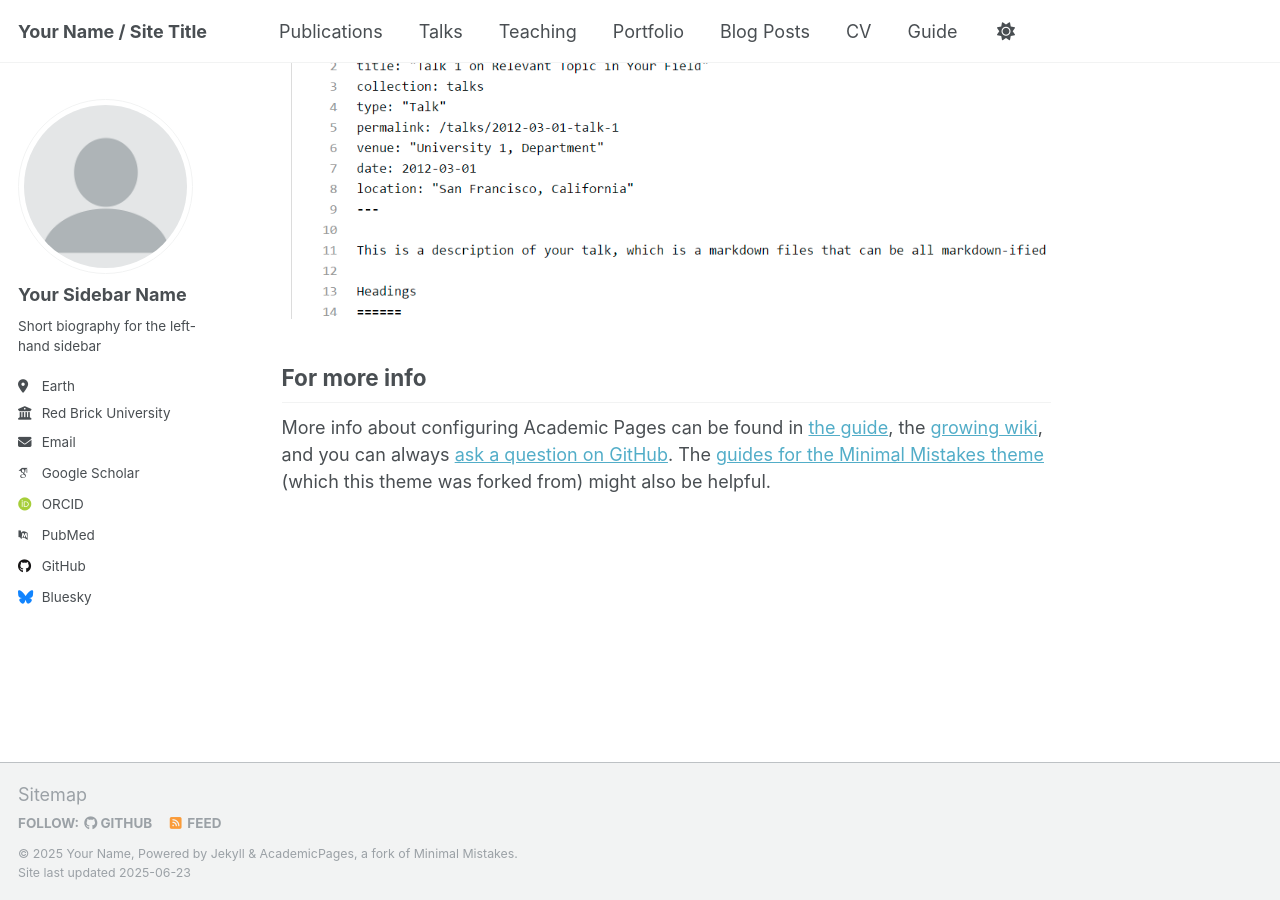
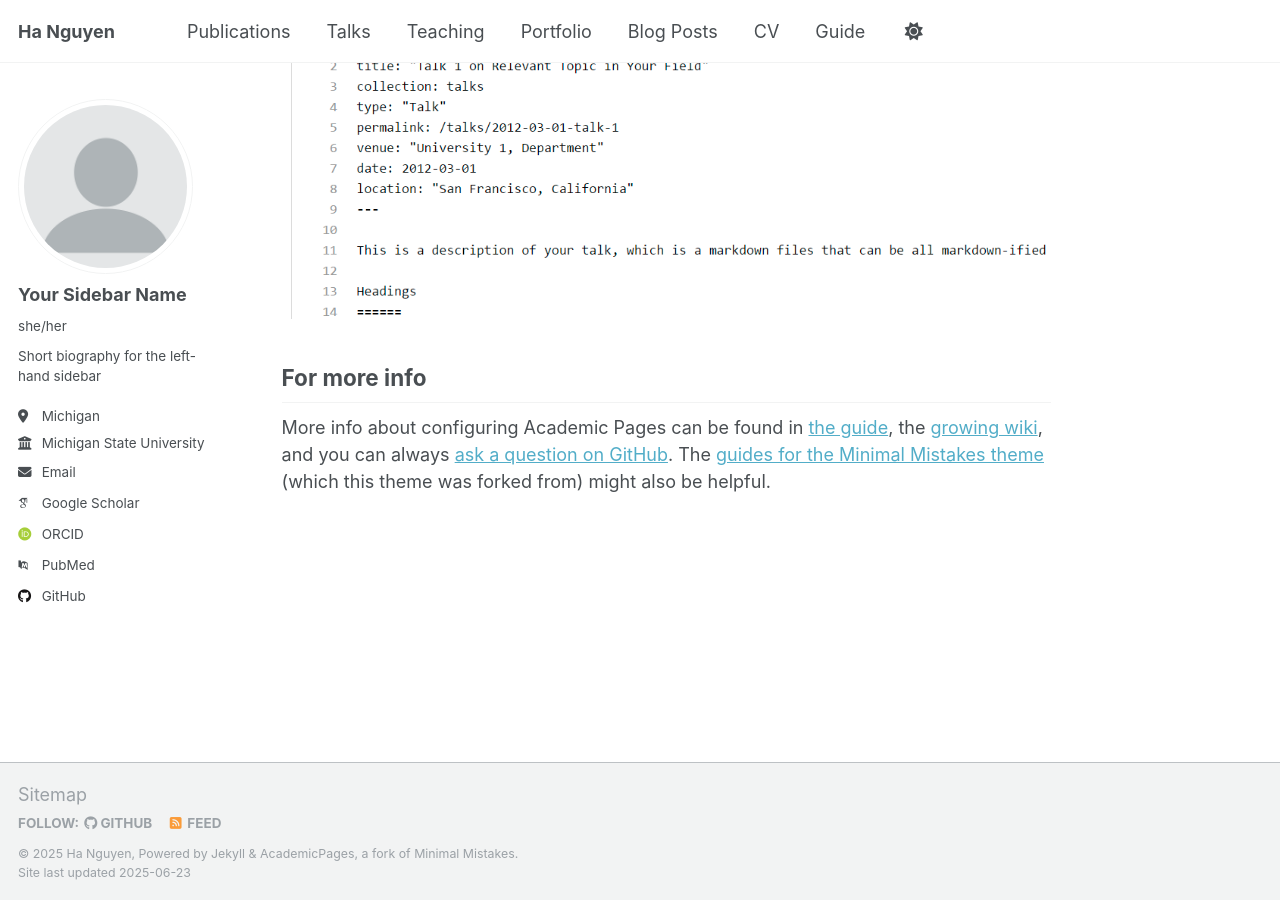
Before and after one commit to moehocbaidi/moehocbaidi.github.io, a Jekyll site: the page built from _pages/about.md, in a window 1280 px wide and 900 px high, scrolled down 2636 px. Built offline with Jekyll 4.4.1, drawn with Linux system fonts in a browser that asks for light colours; some web fonts are replaced.

Commit message:
added Informations

```diff
--- a/_config.yml
+++ b/_config.yml
@@ -9,13 +9,13 @@
 # Basic Site Settings
 locale                   : "en-US"
 site_theme               : "default"
-title                    : "Your Name / Site Title"
+title                    : "Ha Nguyen"
 title_separator          : "-"
-name                     : &name "Your Name"
+name                     : &name "Ha Nguyen"
 description              : &description "personal description"
-url                      : https://academicpages.github.io # the base hostname & protocol for your site e.g. "https://[your GitHub username].github.io" or if you already have some other page hosted on Github then use "https://[your GitHub username].github.io/[Your Repo Name]"
+url                      : https://moehocbaidi.github.io # the base hostname & protocol for your site e.g. "https://[your GitHub username].github.io" or if you already have some other page hosted on Github then use "https://[your GitHub username].github.io/[Your Repo Name]"
 baseurl                  : "" # the subpath of your site, e.g. "/blog"
-repository               : "academicpages/academicpages.github.io"
+repository               : "moehocbaidi/moehocbaidi.github.io"
 
 # Site Author - The following control what appear as part of the author content on the side bar.
 #               If a field is blank the icon and link will not appear, otherwise it will be shown.
@@ -24,12 +24,12 @@ author:
   # Biographic information
   avatar           : "profile.png"
   name             : "Your Sidebar Name"
-  pronouns         : # example: "she/her"
+  pronouns         : "she/her"
   bio              : "Short biography for the left-hand sidebar"
-  location         : "Earth"
-  employer         : "Red Brick University"
+  location         : "Michigan"
+  employer         : "Michigan State University"
   uri              : # URL
-  email            : "none@example.org"
+  email            : "nguy1390@msu.edu"
 
   # Academic websites
   academia         : # URL
@@ -46,12 +46,12 @@ author:
   bitbucket        : # Username - Update with your username on the site
   codepen          : # Username
   dribbble         : # Username
-  github           : "academicpages"
+  github           : "moehocbaidi"
   kaggle           : # Username
   stackoverflow    : # User number or user number and name (i.e., use "1" or "1/jeff-atwood")
 
   # Social media
-  bluesky          : "bsky.app" # Replace this with you Bluesky username
+  bluesky          : # Username
   facebook         : # Username
   flickr           : # Username
   foursquare       : # Username
```
Also changed, not shown: _data/authors.yml (+3 -11 lines), _data/cv.json (+4 -14 lines).
